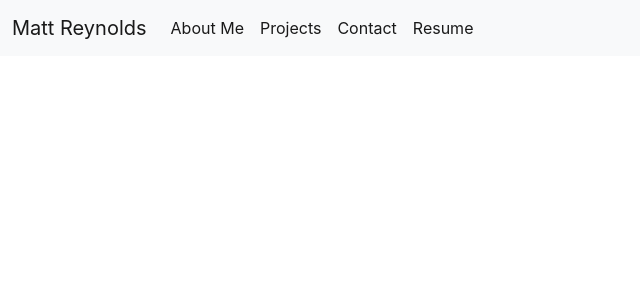
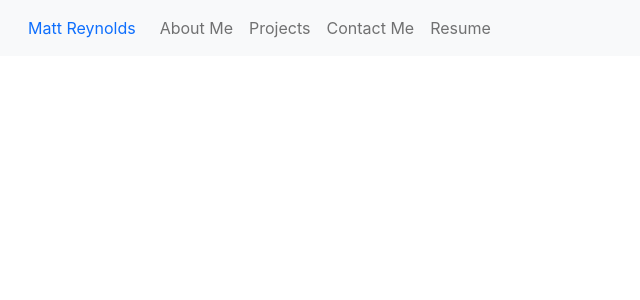
Before and after one commit to MattReynolds53/My-React-Portfolio, a React (Create React App) app: page / in a window 1280 px wide. Shown: the top 300 px of the page, without its empty margins (0-640 px from the left). Built offline with nearby package versions, Linux system fonts and the light colour scheme.

Commit message:
Fixed the PortfolioContainer file to properly export it and import it to other files. Tabs in navbar are now working so that the different pages no longer show up all at once.

```diff
--- a/package.json
+++ b/package.json
@@ -2,6 +2,7 @@
   "name": "react-portfolio-unit-20-hw",
   "version": "0.1.0",
   "private": true,
+  "homepage": "https://mattreynolds53.github.io/My-React-Portfolio/",
   "dependencies": {
     "@craco/craco": "^5.9.0",
     "@heroicons/react": "^1.0.1",
@@ -9,12 +10,16 @@
     "@testing-library/react": "^12.1.2",
     "@testing-library/user-event": "^13.5.0",
     "bootstrap": "^5.1.3",
+    "gh-pages": "^3.2.3",
     "react": "^17.0.2",
     "react-dom": "^17.0.2",
     "react-scripts": "5.0.0",
     "web-vitals": "^2.1.4"
   },
   "scripts": {
+
+    "predeploy": "npm run build",
+    "deploy": "gh-pages -d build",
     "start": "react-scripts start",
     "build": "react-scripts build",
     "test": "react-scripts test",
--- a/src/components/navbar.js
+++ b/src/components/navbar.js
@@ -1,11 +1,18 @@
 // import { ArrowRightIcon } from "@heroicons/react/solid";
 import React from "react";
 
-export default function Navbar() {
+export default function Navbar({currentPage, handlePageChange}) {
   return (
     <nav class="navbar navbar-expand-lg navbar-light bg-light">
       <div class="container-fluid">
-        <a class="navbar-brand" href="../App">
+        <a
+          class="navbar-brand"
+          href="#home"
+          onClick={() => handlePageChange("About")}
+          // This is a conditional (ternary) operator that checks to see if the current page is "Home"
+          // If it is, we set the current page to 'nav-link-active', otherwise we set it to 'nav-link'
+          className={currentPage === "About" ? "nav-link active" : "nav-link"}
+        >
           Matt Reynolds
         </a>
         <button
@@ -22,22 +29,38 @@
         <div class="collapse navbar-collapse" id="navbarNav">
           <ul class="navbar-nav">
             <li class="nav-item">
-              <a class="nav-link active" aria-current="page" href="./About">
+              <a
+                class="nav-link active"
+                aria-current="page"
+                href="#About"
+                onClick={() => handlePageChange("About")}
+                // Check to see if the currentPage is `About`, and if so we use the active link class from bootstrap. Otherwise, we set it to a normal nav-link
+                className={currentPage === "About" ? "nav-link active" : "nav-link"}
+              >
                 About Me
               </a>
             </li>
             <li class="nav-item">
-              <a class="nav-link active" aria-current="page" href="./Projects">
+              <a class="nav-link active" aria-current="page" href="#Projects"
+          onClick={() => handlePageChange('Projects')}
+          // Check to see if the currentPage is `Projects`, and if so we use the active link class from bootstrap. Otherwise, we set it to a normal nav-link
+          className={currentPage === 'Projects' ? 'nav-link active' : 'nav-link'}>
                 Projects
               </a>
             </li>
             <li class="nav-item">
-              <a class="nav-link active" aria-current="page" href="./Contact">
-                Contact
+              <a class="nav-link active" aria-current="page" href="#Contact"
+          onClick={() => handlePageChange('Contact')}
+          // Check to see if the currentPage is `Contact`, and if so we use the active link class from bootstrap. Otherwise, we set it to a normal nav-link
+          className={currentPage === 'Contact' ? 'nav-link active' : 'nav-link'}>
+                Contact Me
               </a>
             </li>
             <li class="nav-item">
-              <a class="nav-link active" aria-current="page" href="./Resume">
+              <a class="nav-link active" aria-current="page" href="#Resume"
+          onClick={() => handlePageChange('Resume')}
+          // Check to see if the currentPage is `Resume`, and if so we use the active link class from bootstrap. Otherwise, we set it to a normal nav-link
+          className={currentPage === 'Resume' ? 'nav-link active' : 'nav-link'}>
                 Resume
               </a>
             </li>
```
Also changed, not shown: 1 other file (tests, documents, lock files or other folders).
